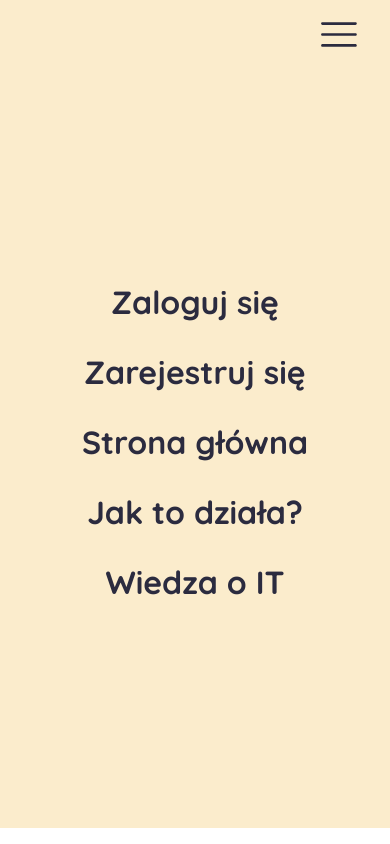
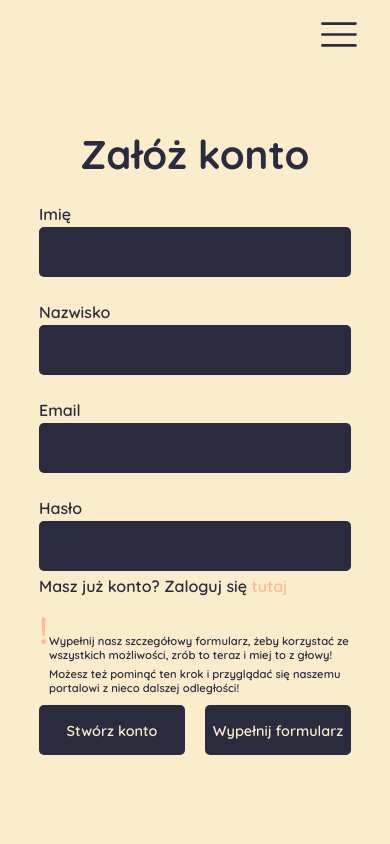
Before and after one commit to infoshareacademy/jfddr1-maklowiczeprogramowania-app, a React (Create React App) app in the folder zaadoptuj-programiste/: page / in a window 390 px wide. Shown: the part 860-1704 px from the top of the page. Built offline with nearby package versions, Linux system fonts and the light colour scheme.

Commit message:
SignUp mobile page done

```diff
--- a/zaadoptuj-programiste/src/pages/SignUp.jsx
+++ b/zaadoptuj-programiste/src/pages/SignUp.jsx
@@ -1,12 +1,67 @@
 import React from "react";
-import styled from "styled-components"
+import styled from "styled-components";
+import MobileViewTemplate from "../components/MobileViewTemplate";
+import Label from "../components/Label";
+import Input from "../components/Input";
+import SmallButton from "../components/SmallButton";
+import {
+  SignInTitle,
+  StyledParagraph,
+  StyledAnchor,
+} from "../components/SignIn.styled";
 
-function SignUp() {
+const ButtonContainer = styled.div`
+  display: flex;
+  gap: 20px;
+  margin: -15px 0 0 0;
+`;
+
+const SingUpInfoContainer = styled.section`
+  font-size: 0.7rem;
+  margin: -20px 0 0 0;
+`;
+
+const SingUpInfoMark = styled.span`
+  color: #fbbb9a;
+  font-size: 2.4rem;
+`;
+
+const SingUpInfoParagraph = styled.p`
+  margin: -20px 0 25px 10px;
+`;
+
+const SignUp = () => {
   return (
-    <>
-
-    </>
+    <MobileViewTemplate>
+      <SignInTitle>Załóż konto</SignInTitle>
+      <Label>{"Imię"}</Label>
+      <Input type={""} />
+      <Label>{"Nazwisko"}</Label>
+      <Input type={""} />
+      <Label>{"Email"}</Label>
+      <Input type={"email"} />
+      <Label>{"Hasło"}</Label>
+      <Input type={"password"} />
+      <StyledParagraph>
+        Masz już konto? Zaloguj się <StyledAnchor href="/">tutaj</StyledAnchor>
+      </StyledParagraph>
+      <SingUpInfoContainer>
+        <SingUpInfoMark>!</SingUpInfoMark>
+        <SingUpInfoParagraph>
+          Wypełnij nasz szczegółowy formularz, żeby korzystać ze wszystkich
+          możliwości, zrób to teraz i miej to z głowy!
+        </SingUpInfoParagraph>
+        <SingUpInfoParagraph>
+          Możesz też pominąć ten krok i przyglądać się naszemu portalowi z nieco
+          dalszej odległości!
+        </SingUpInfoParagraph>
+      </SingUpInfoContainer>
+      <ButtonContainer>
+        <SmallButton type={"submit"} label={"Stwórz konto"} />
+        <SmallButton type={"submit"} label={"Wypełnij formularz"} />
+      </ButtonContainer>
+    </MobileViewTemplate>
   );
-}
+};
 
 export default SignUp;
```
